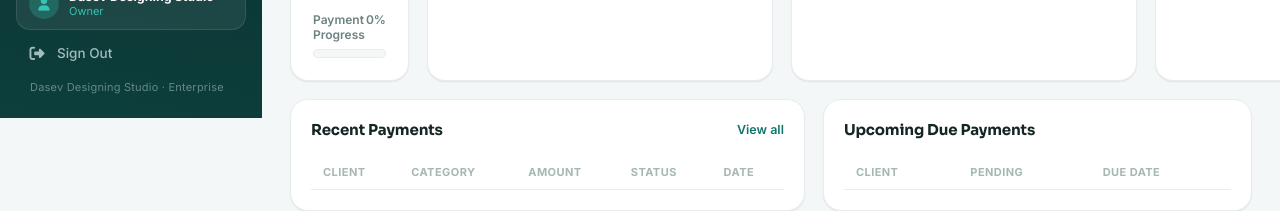
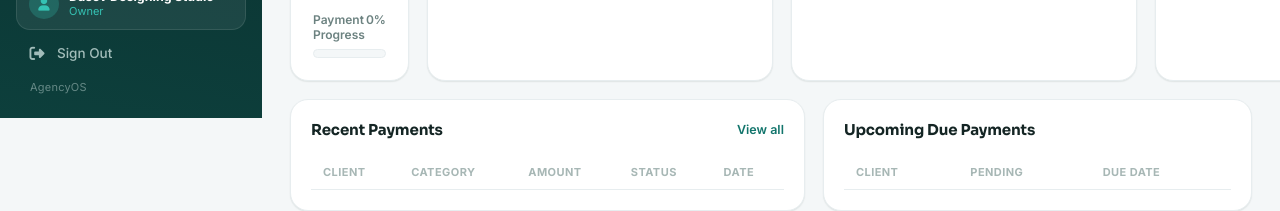
Before and after one commit to DasevDesigningStudio/Dasev-Design-Studio, a website: page index.html in a window 1280 px wide. Shown: the part 682-893 px from the top of the page. Drawn offline with nearby package versions, Linux system fonts and the light colour scheme; no server answers.

Commit message:
Sidebar footer: AgencyOS

```diff
--- a/index.html
+++ b/index.html
@@ -81,7 +81,7 @@
       <div class="user-meta"><strong id="sidebarAgencyName">Dasev Designing Studio</strong><span>Owner</span></div>
     </div>
     <button class="nav-item logout-btn" id="logoutBtn"><i class="fa-solid fa-right-from-bracket"></i><span>Sign Out</span></button>
-    <div class="sidebar-agency">Dasev Designing Studio · Enterprise</div>
+   <div class="sidebar-agency">AgencyOS</div>
   </div>
 </aside>
 <div class="sidebar-overlay" id="sidebarOverlay"></div>
```
